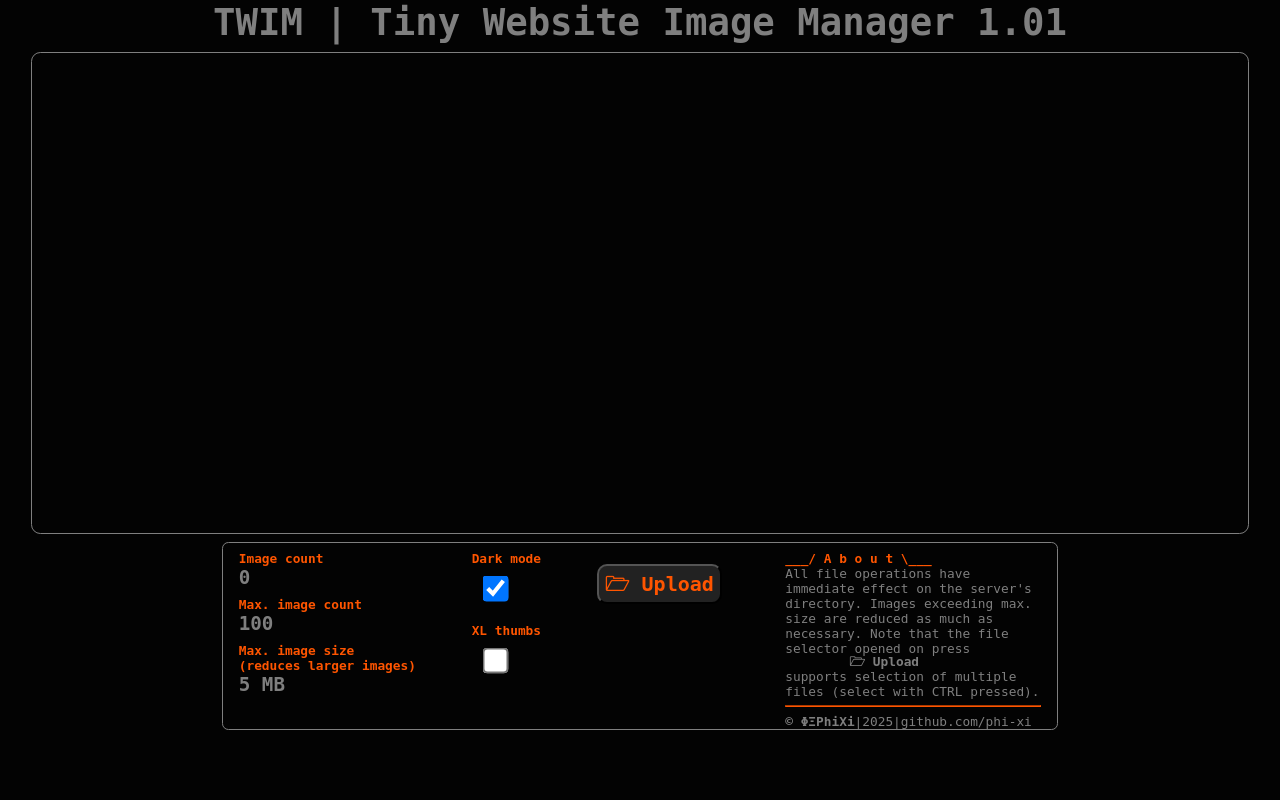
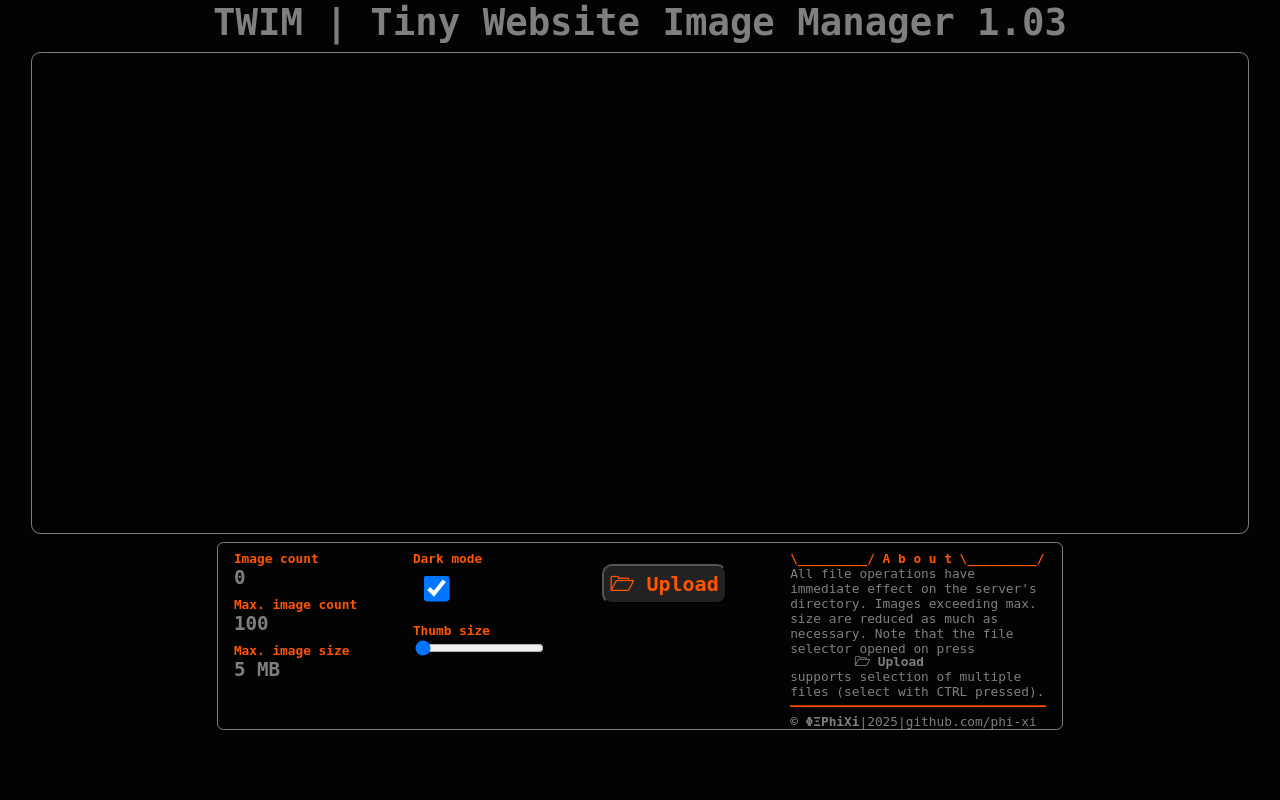
Before and after one commit to phi-xi/twim, a PHP site: page / in a window 1280 px wide. Run offline with PHP 8.4, Linux system fonts and the light colour scheme.

Commit message:
update header

```diff
--- a/index.php
+++ b/index.php
@@ -15,6 +15,7 @@
     $_img_files         = scandir( $_TARGET_DIR );
     $_img_count         = 0;
     $_img_gallery_src   = "";
+    $_img_js_array      = "";
 
     for ( $i=0; $i < count( $_img_files ); $i++ ){
         $_img = $_img_files[ $i ];
@@ -25,8 +26,12 @@
         if ( !in_array( $_xp[1], $_IMG_FORMATS ) )  continue;
         $_img_src = $_TARGET_DIR . $_img;
         $_img_gallery_src .= "<div class=\"ims-thumbnail-wrap\"><img class=\"ims-thumbnail\" src=\"$_img_src\"><br>$_img</div> ";
+        $_img_js_array .= ( "\"" . preg_replace( "/(\.\.\/)/", "", $_img_src ) . "\"," );
         $_img_count++;
     }
+
+    $_img_js_array = substr( $_img_js_array, 0, -1 );
+
 ?>
 <html>
     <head>
@@ -50,7 +55,7 @@
                     <b style="font-size:1.2rem;"><?php echo($_img_count);?></b>
                     <label class="ims-label">Max. image count</label>
                     <b style="font-size:1.2rem;"><?php echo($_IMG_MAX_COUNT);?></b>
-                    <label class="ims-label">Max. image size<br>(reduces larger images)</label>
+                    <label class="ims-label">Max. image size</label>
                     <b style="font-size:1.2rem;"><?php echo($_IMG_MAX_SIZE/1000000);?> MB</b>
                 </div>
 
@@ -59,8 +64,8 @@
                         <label class="ims-label" for="mode-dark">Dark mode</label>
                         <input name="mode-dark" id="mode-dark" class="ims-input" type="checkbox" checked>
                         <br><br>
-                        <label class="ims-label" for="mode-xl">XL thumbs</label>
-                        <input name="mode-xl" id="mode-xl" class="ims-input" type="checkbox">
+                        <label class="ims-label" for="slider-thumb-size">Thumb size</label>
+                        <input name="slider-thumb-size" id="slider-thumb-size" class="ims-input" type="range" min="1" max="4">
                     </form>
                 </div>
 
@@ -85,7 +90,7 @@
                 </div>
 
                 <div class="inline" style="display: inline-block; margin-right: 1rem; width: 20em; vertical-align: top;">
-                        <label class="ims-label">___/ A b o u t \___</label>All file operations have immediate effect on the server's directory. Images exceeding max. size are reduced as much as necessary. Note that the file selector opened on press
+                        <label class="ims-label">\_________/ A b o u t \_________/</label>All file operations have immediate effect on the server's directory. Images exceeding max. size are reduced as much as necessary. Note that the file selector opened on press
                         <br><b style="line-height:1em; margin-left: 5em;">&#x1f5c1; Upload</b>
                         <br>supports selection of multiple files (select with CTRL pressed).
                         <hr style="border-color:#F50;"><b>&#x00a9; &Phi;&Xi;PhiXi</b>|2025|github.com/phi-xi
@@ -95,12 +100,13 @@
     </body>
     <script type="text/javascript">
         const
+            EXISTING_FILES      = [ <?php echo( $_img_js_array );?> ],
             MAIN                = U.r( "ims-main" )[0],
             FORM                = U.r( "ims-form" ),
             IMG_THUMB           = U.r( "ims-thumbnail" ),
             CTRL                = U.r( "ims-ctrl" )[0].children,
             CHECKBOX_1          = U.r( "mode-dark" ),
-            CHECKBOX_2          = U.r( "mode-xl" ),
+            SLIDER_1            = U.r( "slider-thumb-size" ),
             FILES               = U.r( "files" ),
             BTN_DELETE          = U.r( "btn-delete" ),
             BTN_UPLOAD          = U.r( "btn-upload" ),
@@ -133,6 +139,18 @@
         function update_selection(){
             FILES.value = get_selected().toString();
         }
+        function file_exists( file_name ){
+            return EXISTING_FILES.includes( file_name );
+        }
+        function selection_includes_existing( file_list_obj ){
+            for ( let i=0; i < file_list_obj.length; i++ ){
+                if ( file_exists( file_list_obj[ i ].name ) ) return true;
+            }
+            return false;
+        }
+        function limit_img_size( img, limit ){  //TODO
+            //TODO
+        }
 
 
         for ( let i=0; i < IMG_THUMB.length; i++ ){
@@ -151,10 +169,11 @@
             MAIN.classList.toggle( "ims-dark" );
         } );
 
-        CHECKBOX_2.addEventListener( "change", function(){
+        SLIDER_1.addEventListener( "input", function(){
+            const v = this.value;
             for ( let i=0; i < IMG_THUMB.length; i++ ){
-                IMG_THUMB[ i ].classList.toggle( "ims-thumbnail-xl" );
-                IMG_THUMB[ i ].parentElement.classList.toggle( "ims-thumbnail-xl" );
+                IMG_THUMB[ i ].parentElement.style.width = ( 1 + 5 * v ).toString() + "%";
+                IMG_THUMB[ i ].style.width = "100%";
             }
         } );
 
@@ -169,10 +188,28 @@
         } );
 
         FILE_SELECT.addEventListener( "change", ()=>{
-            if ( FILE_SELECT.files.length > 0 ) BTN_SUBMIT_UPLOAD.click();
+            let files = FILE_SELECT.files;
+            if ( files.length > 0 ){
+                if ( !selection_includes_existing( files ) ){
+                    let fr = new FileReader();
+                    fr.onload = ()=>{
+                        //limit_img_size( fr.result, <?php echo( $_IMG_MAX_SIZE );?> );
+                        BTN_SUBMIT_UPLOAD.click();
+                    };
+                    fr.readAsDataURL( files[0] );
+                } else {
+                    U.ui.dialog.toast( "One or more of selected files already existing - delete them first" );
+                }
+            }
         } );
 
         hide_btn_delete();
 
+        setTimeout( ()=>{
+            SLIDER_1.value = 1;
+            let evt = new Event( "input" );
+            SLIDER_1.dispatchEvent( evt );
+        }, 200 );
+
     </script>
 </html>
--- a/read-config.php
+++ b/read-config.php
@@ -18,5 +18,5 @@
     $_IMG_MAX_COUNT     = $_CONFIG[ "max_image_count" ];
     $_IMG_FORMATS       = $_CONFIG[ "allowed_formats" ];
     $_TARGET_DIR        = "../";
-    $_VERSION           = "1.01";
+    $_VERSION           = "1.03";
 ?>
```
Also changed, not shown: README.md.
